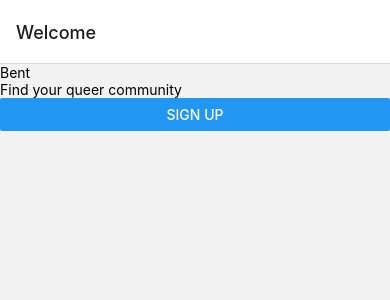
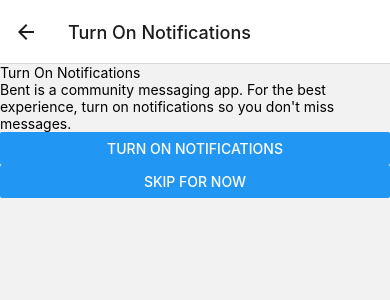
Before and after one commit to emmanent/Bent, a React Native app: screen /TurnOnNotifications in a window 390 px wide. Shown: the top 300 px of the page. Built offline with nearby package versions, Linux system fonts and the light colour scheme.

Commit message:
Add screens for most pages

```diff
--- a/App.tsx
+++ b/App.tsx
@@ -1,7 +1,9 @@
 import { NavigationContainer } from "@react-navigation/native";
 import { createNativeStackNavigator } from "@react-navigation/native-stack";
+import AddAProfilePic from "./screens/addAProfilePic";
 import CreateYourAccount from "./screens/createYourAccount";
 import CreateYourProfile from "./screens/createYourProfile";
+import TurnOnNotifications from "./screens/turnOnNotifications";
 import Welcome from "./screens/welcome";
 
 export default function App() {
@@ -10,13 +12,27 @@
   return (
     <NavigationContainer>
       <Stack.Navigator initialRouteName="Welcome">
+        <Stack.Screen name="Welcome" component={Welcome} />
         <Stack.Screen
-          name="Welcome"
-          component={Welcome}
-          options={{ title: "Welcome" }}
+          name="CreateYourAccount"
+          component={CreateYourAccount}
+          options={{ title: "Create Your Account" }}
         />
-        <Stack.Screen name="CreateYourAccount" component={CreateYourAccount} />
-        <Stack.Screen name="CreateYourProfile" component={CreateYourProfile} />
+        <Stack.Screen
+          name="CreateYourProfile"
+          component={CreateYourProfile}
+          options={{ title: "Create Your Profile" }}
+        />
+        <Stack.Screen
+          name="AddAProfilePic"
+          component={AddAProfilePic}
+          options={{ title: "Add A Profile Pic" }}
+        />
+        <Stack.Screen
+          name="TurnOnNotifications"
+          component={TurnOnNotifications}
+          options={{ title: "Turn On Notifications" }}
+        />
       </Stack.Navigator>
     </NavigationContainer>
   );
--- a/package.json
+++ b/package.json
@@ -16,6 +16,7 @@
     "expo-status-bar": "~1.4.2",
     "react": "18.1.0",
     "react-native": "^0.70.5",
+    "react-native-image-picker": "^5.0.0",
     "react-native-phone-number-input": "^2.1.0",
     "react-native-safe-area-context": "4.4.1",
     "react-native-screens": "~3.18.0"
--- a/screens/addAProfilePic.tsx
+++ b/screens/addAProfilePic.tsx
@@ -1,5 +1,6 @@
 import React, { useState } from "react";
-import { View, Text, TextInput, Alert, Button } from "react-native";
+import { View, Text, Button, Image } from "react-native";
+import * as ImagePicker from "react-native-image-picker"
 import { StatusBar } from "expo-status-bar";
 
 type AddAProfilePicProps = {
@@ -7,12 +8,45 @@
 };
 
 const AddAProfilePic: React.FC<AddAProfilePicProps> = (props) => {
-    const {navigation} = props;
+  const { navigation } = props;
+
+  const [pic, setPic] = useState<any>(null);
 
   return (
     <View>
       <Text>Add A Profile Pic</Text>
 
+      <Text>
+        Your profile pic is how others will get to know you, so use a face pic.
+      </Text>
+
+      <Image source={pic} />
+
+      <Button
+        title="Take a picture"
+        onPress={async () => {
+          const resp = await ImagePicker.launchCamera({ mediaType: "photo" });
+          if (resp.didCancel) {
+            console.log({code: resp.errorCode, message: resp.errorMessage})
+          }
+          if (resp.assets) {
+            setPic(resp.assets[0].uri);
+          }
+        }}
+      />
+
+      <Button
+        title="Open Camera Roll"
+        onPress={async () => {
+          const resp = await ImagePicker.launchImageLibrary({ mediaType: "photo" });
+          if (!resp || resp?.errorCode) {
+            throw new Error(`${resp.errorCode}`)
+          }
+          if (resp.assets) {
+            setPic(resp.assets[0].uri);
+          }
+        }}
+      />
 
       <StatusBar />
     </View>
--- a/screens/createYourProfile.tsx
+++ b/screens/createYourProfile.tsx
@@ -25,7 +25,7 @@
       <Button
         title="Next"
         onPress={() =>
-            navigation.navigate("CreateYourProfile")
+            navigation.navigate("AddAProfilePic")
         }
       />
 
--- /dev/null
+++ b/screens/turnOnNotifications.tsx
@@ -0,0 +1,43 @@
+import React from "react";
+import { View, Text, Button, Alert } from "react-native";
+import { StatusBar } from "expo-status-bar";
+
+type AddAProfilePicProps = {
+  navigation: any;
+};
+
+const AddAProfilePic: React.FC<AddAProfilePicProps> = (props) => {
+  const { navigation } = props;
+
+  return (
+    <View>
+      <Text>Turn On Notifications</Text>
+
+      <Text>
+        Bent is a community messaging app. For the best experience, turn on notifications so you don't miss messages.
+      </Text>
+
+      <Button
+        title="Turn On Notifications"
+        onPress={() => Alert.alert(
+            "Bent would like to send you notifications",
+            "Notifications may include alerts, sounds, and icon badges. These can be configured in Settings.",
+            [
+              { text: "Don't Allow" },
+              {
+                text: "Allow",
+              },
+            ]
+          )}
+      />
+
+      <Button
+        title="Skip for now"
+      />
+
+      <StatusBar />
+    </View>
+  );
+};
+
+export default AddAProfilePic;
```
Also changed, not shown: 1 other file (tests, documents, lock files or other folders).
